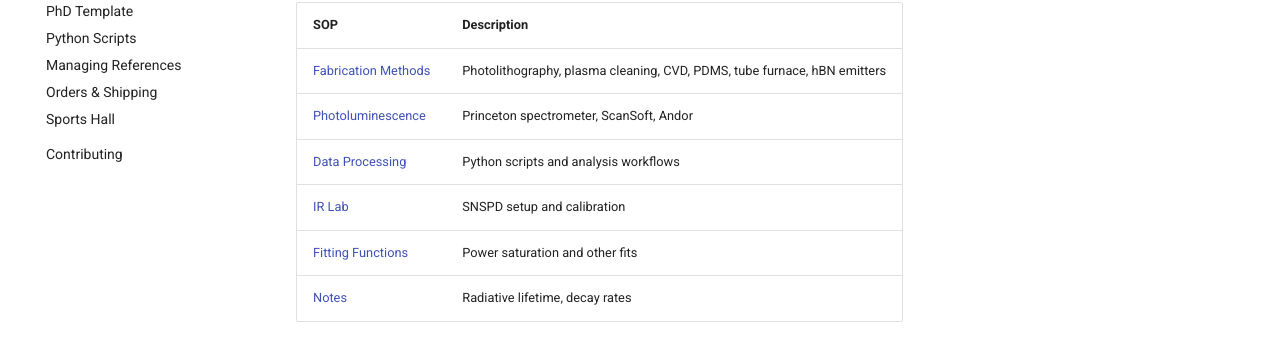
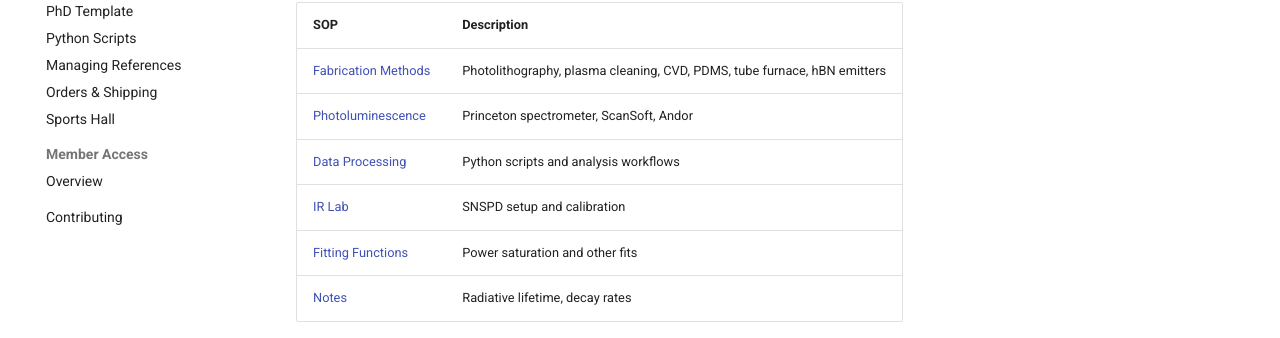
Before and after one commit to o-niki-ri/QMGwiki, an MkDocs documentation site: the page built from docs/index.md, in a window 1280 px wide. Shown: the part 387-725 px from the top of the page. Built offline with MkDocs 1.6.1 and Material for MkDocs 9.7.7, drawn with Linux system fonts in a browser that asks for light colours.

Commit message:
Add Member Access nav section

```diff
--- a/mkdocs.yml
+++ b/mkdocs.yml
@@ -9,7 +9,7 @@ theme:
     - media: "(prefers-color-scheme: light)"
       scheme: default
       primary: indigo
-      accent: deep purple
+      accent: blue
       toggle:
         icon: material/brightness-7
         name: Switch to dark mode
@@ -17,7 +17,7 @@ theme:
     - media: "(prefers-color-scheme: dark)"
       scheme: slate
       primary: indigo
-      accent: deep purple
+      accent: blue
       toggle:
         icon: material/brightness-4
         name: Switch to light mode
@@ -84,6 +84,8 @@ nav:
       - Managing References: resources/references.md
       - Orders & Shipping: resources/orders-shipping.md
       - Sports Hall: resources/sports-hall.md
+  - Member Access:
+      - Overview: member-access/index.md
   - Contributing: contributing.md
 
 copyright: "&copy; Quantum Materials Group — University of Technology Sydney"
```
Also changed, not shown: docs/member-access/index.md (added, +6 -0 lines), 1 other file.
